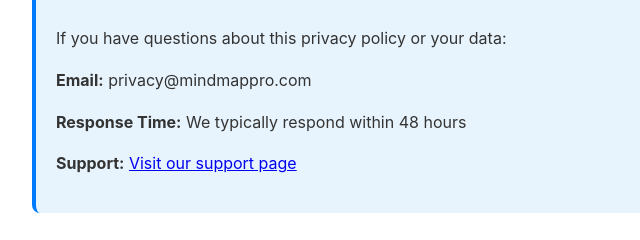
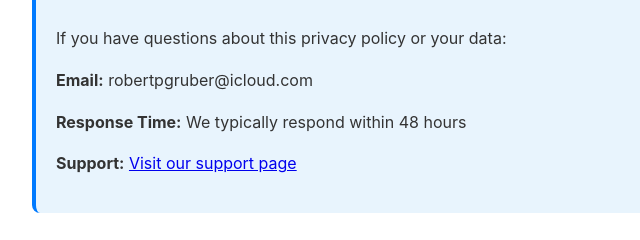
Before and after one commit to robertpgruber/mindmap-support, a plain HTML site: page privacy.html in a window 1280 px wide. Shown: the part 3047-3287 px from the top of the page, 208-848 px from the left. Drawn offline with Linux system fonts and the light colour scheme.

Commit message:
Update privacy.html

```diff
--- a/privacy.html
+++ b/privacy.html
@@ -160,7 +160,7 @@
 
     <div class="highlight-box">
         <p>If you have questions about this privacy policy or your data:</p>
-        <p><strong>Email:</strong> privacy@mindmappro.com</p>
+        <p><strong>Email:</strong> robertpgruber@icloud.com</p>
         <p><strong>Response Time:</strong> We typically respond within 48 hours</p>
         <p><strong>Support:</strong> <a href="index.html">Visit our support page</a></p>
     </div>
```
